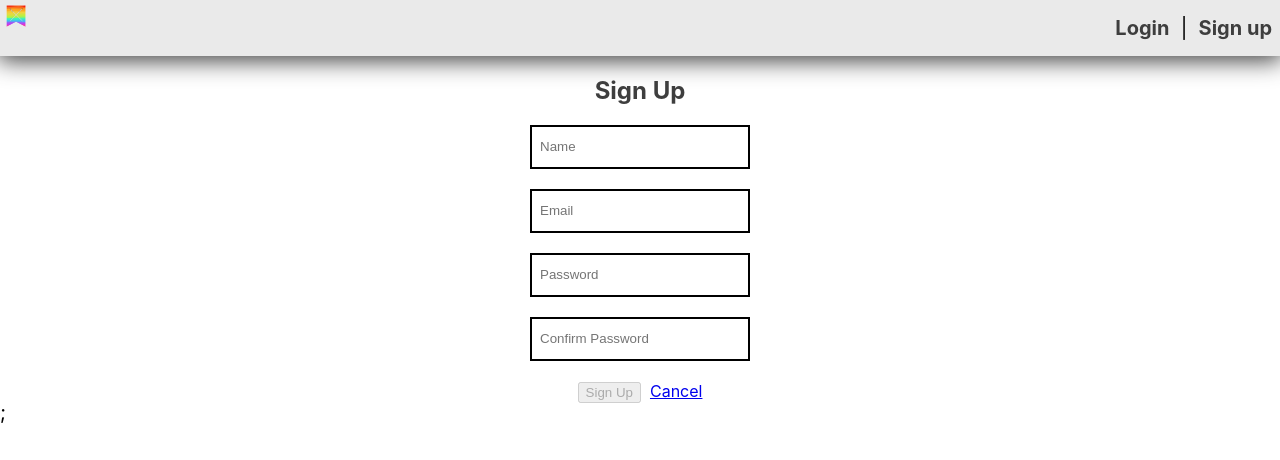
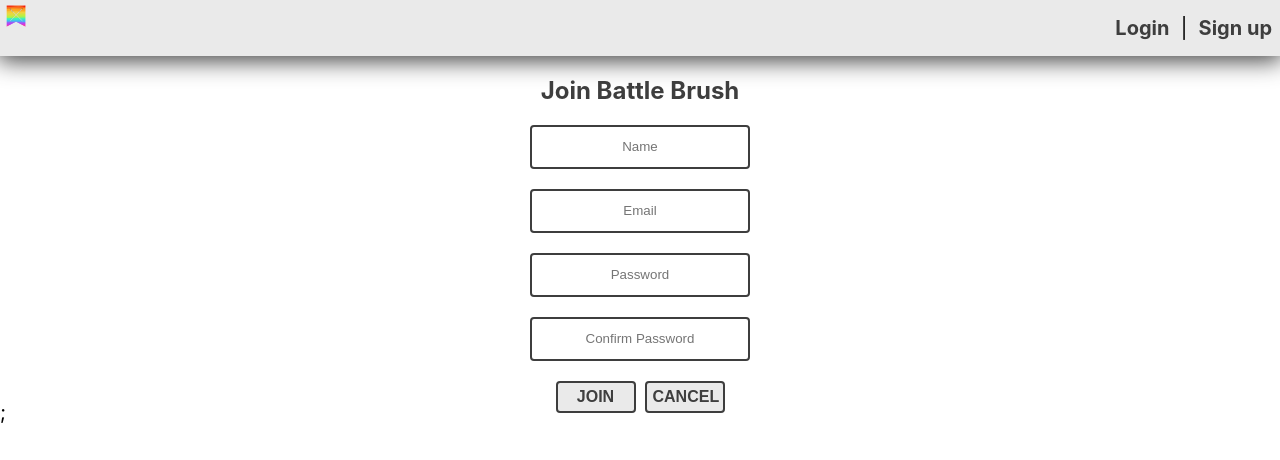
Before and after one commit to NobodysLackey/battlebrush, a React (Create React App) app: page /signup in a window 1280 px wide. Shown: the top 460 px of the page. Built offline with nearby package versions, Linux system fonts and the light colour scheme; no server answers.

Commit message:
update buttons

```diff
--- a/src/components/AddPaint/AddPaint.css
+++ b/src/components/AddPaint/AddPaint.css
@@ -2,11 +2,28 @@
     text-align: center;
 }
 
-.input-field {
+.input {
     border: solid;
-    border-color: black;
+    border-color: rgb(62, 62, 62);
     border-width: .25vmin;
+    border-radius: .5vmin;
     text-align: center;
+
+    padding: 1vmin;
+
+    height: 3vmin;
+    width: 25vmin;
+}
+
+.select {
+    border: solid;
+    border-color: rgb(62, 62, 62);
+    border-width: .25vmin;
+    border-radius: .5vmin;
+    text-align: center;
+
+    height: 3vmin;
+    width: 15vmin;
 }
 
 .title {
@@ -14,5 +31,30 @@
 }
 
 .btn {
+    background-color:  rgb(234, 234, 234);
 
+    border: solid;
+    border-color: rgb(62, 62, 62);
+    border-width: .25vmin;
+    border-radius: .5vmin;
+    text-align: center;
+
+    color: rgb(62, 62, 62);
+    font-size: 2vmin;
+    font-weight: bold;
+
+    height: 4vmin;
+    width: 10vmin;
 }
+
+.btn:hover {
+    background: rgb(254,5,1);
+    background: -moz-linear-gradient(180deg, rgba(254,5,1,1) 0%, rgba(254,52,1,1) 0%, rgba(255,0,0,1) 10%, rgba(255,111,0,1) 20%, rgba(255,156,0,1) 30%, rgba(255,206,0,1) 40%, rgba(200,255,0,1) 50%, rgba(0,255,160,1) 60%, rgba(102,170,238,1) 70%, rgba(180,67,255,1) 80%, rgba(255,0,130,1) 90%, rgba(255,0,130,1) 100%);
+    background: -webkit-linear-gradient(180deg, rgba(254,5,1,1) 0%, rgba(254,52,1,1) 0%, rgba(255,0,0,1) 10%, rgba(255,111,0,1) 20%, rgba(255,156,0,1) 30%, rgba(255,206,0,1) 40%, rgba(200,255,0,1) 50%, rgba(0,255,160,1) 60%, rgba(102,170,238,1) 70%, rgba(180,67,255,1) 80%, rgba(255,0,130,1) 90%, rgba(255,0,130,1) 100%);
+    background: linear-gradient(180deg, rgba(254,5,1,1) 0%, rgba(254,52,1,1) 0%, rgba(255,0,0,1) 10%, rgba(255,111,0,1) 20%, rgba(255,156,0,1) 30%, rgba(255,206,0,1) 40%, rgba(200,255,0,1) 50%, rgba(0,255,160,1) 60%, rgba(102,170,238,1) 70%, rgba(180,67,255,1) 80%, rgba(255,0,130,1) 90%, rgba(255,0,130,1) 100%);
+    filter: progid:DXImageTransform.Microsoft.gradient(startColorstr="#fe0501",endColorstr="#ff0082",GradientType=1);
+    -webkit-background-clip: text;
+    -webkit-text-fill-color: transparent;
+
+    cursor: pointer;
+}
--- a/src/components/AddPaint/AddPaint.jsx
+++ b/src/components/AddPaint/AddPaint.jsx
@@ -84,10 +84,10 @@ class AddPaint extends Component {
 
         return (
             <>
+                <center>
                 <div className="title">
                     <h2>Add a Paint</h2>
                 </div>
-                <center>
                 <form
                     className="form"
                     onSubmit={this.handleSubmit}
@@ -95,7 +95,7 @@ class AddPaint extends Component {
                     <span>Paint Name</span>
                     <br></br><br></br>
                     <input
-                        className="input-field"
+                        className="input"
                         type="text"
                         name="colorName"
                         value={this.state.formData.colorName}
@@ -134,7 +134,7 @@ class AddPaint extends Component {
                     <span>Type</span>
                     <br></br><br></br>
                     <select
-                        className="input-field"
+                        className="select"
                         type="text"
                         name="paintType"
                         onChange={this.handleChange}
@@ -150,6 +150,7 @@ class AddPaint extends Component {
                     <br></br><br></br><br></br>
                     <span>In Collection?</span>&nbsp;&nbsp;
                     <input
+                        className="check"
                         type="checkbox"
                         name="isOwned"
                         value={this.state.formData.isOwned}
@@ -159,7 +160,7 @@ class AddPaint extends Component {
                     <input
                         className="btn"
                         type="submit"
-                        value="Add"
+                        value="ADD"
                     />
                 </form>
                 </center>
--- a/src/components/NavBar/NavBar.jsx
+++ b/src/components/NavBar/NavBar.jsx
@@ -6,7 +6,9 @@ const NavBar = (props) => {
   let nav = props.user ?
     <div className='NavBar'>
       <div className="logo">
-        <img className="navlogo" src="../logo192.png" alt="logo"></img>
+        <a href="/">
+          <img className="navlogo" src="../logo192.png" alt="logo"></img>
+        </a>
       </div>
       <div className="links">
         <Link to='/' className='NavBar-link'>Home</Link>
--- a/src/components/Paint/Paint.css
+++ b/src/components/Paint/Paint.css
@@ -12,7 +12,7 @@
     text-decoration: none;
 
     border: solid;
-    border-color: black;
+    border-color: rgb(38, 38, 38);
     border-width: .3vmin;
 
     box-shadow: 0vmin 0vmin 2vmin 0vmin rgb(55, 55, 55);
@@ -77,7 +77,7 @@ img {
     grid-row-start: 2;
     grid-row-end: 3;
 
-    color: black;
+    color: rgb(38, 38, 38);
     font-style: italic;
     font-size: 2vmin;
     line-height: 5vmin;
@@ -89,7 +89,7 @@ img {
     grid-row-start: 3;
     grid-row-end: 4;
 
-    color: black;
+    color: rgb(38, 38, 38);
     font-size: 1.75vmin;
     line-height: 5vmin;
     text-align: left;
@@ -108,14 +108,14 @@ img {
     font-size: 1.5vmin;
     line-height: 5vmin;
     font-weight: bold;
-    color: rgb(201, 72, 68);
+    color: rgb(38, 38, 38);
     text-decoration: none;
     text-align: center;
 }
 
 .delete-btn:hover {
     font-weight: bold;
-    color: rgb(255, 87, 88);
+    color: rgb(255, 78, 78);
 
     cursor: pointer;
 }
@@ -129,14 +129,14 @@ img {
     font-size: 1.5vmin;
     line-height: 5vmin;
     font-weight: bold;
-    color: rgb(201, 72, 68);
+    color: rgb(38, 38, 38);
     text-decoration: none;
     text-align: center;
 }
 
 .update-btn:hover {
     font-weight: bold;
-    color: rgb(255, 87, 88);
+    color: rgb(43, 103, 255);
 
     cursor: pointer;
 }
--- a/src/components/SignupForm/SignupForm.css
+++ b/src/components/SignupForm/SignupForm.css
@@ -12,3 +12,32 @@
   .title {
     color: rgb(62, 62, 62);
   }
+
+  .btn {
+    background-color:  rgb(234, 234, 234);
+
+    border: solid;
+    border-color: rgb(62, 62, 62);
+    border-width: .25vmin;
+    border-radius: .5vmin;
+    text-align: center;
+
+    color: rgb(62, 62, 62);
+    font-size: 2vmin;
+    font-weight: bold;
+
+    height: 4vmin;
+    width: 10vmin;
+}
+
+.btn:hover {
+    background: rgb(254,5,1);
+    background: -moz-linear-gradient(180deg, rgba(254,5,1,1) 0%, rgba(254,52,1,1) 0%, rgba(255,0,0,1) 10%, rgba(255,111,0,1) 20%, rgba(255,156,0,1) 30%, rgba(255,206,0,1) 40%, rgba(200,255,0,1) 50%, rgba(0,255,160,1) 60%, rgba(102,170,238,1) 70%, rgba(180,67,255,1) 80%, rgba(255,0,130,1) 90%, rgba(255,0,130,1) 100%);
+    background: -webkit-linear-gradient(180deg, rgba(254,5,1,1) 0%, rgba(254,52,1,1) 0%, rgba(255,0,0,1) 10%, rgba(255,111,0,1) 20%, rgba(255,156,0,1) 30%, rgba(255,206,0,1) 40%, rgba(200,255,0,1) 50%, rgba(0,255,160,1) 60%, rgba(102,170,238,1) 70%, rgba(180,67,255,1) 80%, rgba(255,0,130,1) 90%, rgba(255,0,130,1) 100%);
+    background: linear-gradient(180deg, rgba(254,5,1,1) 0%, rgba(254,52,1,1) 0%, rgba(255,0,0,1) 10%, rgba(255,111,0,1) 20%, rgba(255,156,0,1) 30%, rgba(255,206,0,1) 40%, rgba(200,255,0,1) 50%, rgba(0,255,160,1) 60%, rgba(102,170,238,1) 70%, rgba(180,67,255,1) 80%, rgba(255,0,130,1) 90%, rgba(255,0,130,1) 100%);
+    filter: progid:DXImageTransform.Microsoft.gradient(startColorstr="#fe0501",endColorstr="#ff0082",GradientType=1);
+    -webkit-background-clip: text;
+    -webkit-text-fill-color: transparent;
+
+    cursor: pointer;
+}
--- a/src/components/SignupForm/SignupForm.jsx
+++ b/src/components/SignupForm/SignupForm.jsx
@@ -1,5 +1,4 @@
 import React, { Component } from 'react';
-import { Link } from 'react-router-dom';
 import * as userAPI from '../../services/user-api';
 import './SignupForm.css'
 
@@ -43,7 +42,7 @@ class SignupForm extends Component {
       <div>
         <center>
         <header>
-          <h2 className="title">Sign Up</h2>
+          <h2 className="title">Join Battle Brush</h2>
         </header>
         <form onSubmit={this.handleSubmit} >
           <div>
@@ -96,13 +95,18 @@ class SignupForm extends Component {
           <br></br>
           <div>
             <button
-              className="btn btn-default"
+              className="btn"
               disabled={this.isFormInvalid()}
             >
-              Sign Up
+              JOIN
             </button>
             &nbsp;&nbsp;
-            <Link to='/'>Cancel</Link>
+            <input
+              type="submit"
+              value="CANCEL"
+              className="btn"
+            >
+            </input>
           </div>
         </form>
         </center>
--- a/src/pages/LoginPage/LoginPage.css
+++ b/src/pages/LoginPage/LoginPage.css
@@ -20,3 +20,32 @@
 .title {
   color: rgb(62, 62, 62);
 }
+
+.btn {
+  background-color:  rgb(234, 234, 234);
+
+  border: solid;
+  border-color: rgb(62, 62, 62);
+  border-width: .25vmin;
+  border-radius: .5vmin;
+  text-align: center;
+
+  color: rgb(62, 62, 62);
+  font-size: 2vmin;
+  font-weight: bold;
+
+  height: 4vmin;
+  width: 10vmin;
+}
+
+.btn:hover {
+  background: rgb(254,5,1);
+  background: -moz-linear-gradient(180deg, rgba(254,5,1,1) 0%, rgba(254,52,1,1) 0%, rgba(255,0,0,1) 10%, rgba(255,111,0,1) 20%, rgba(255,156,0,1) 30%, rgba(255,206,0,1) 40%, rgba(200,255,0,1) 50%, rgba(0,255,160,1) 60%, rgba(102,170,238,1) 70%, rgba(180,67,255,1) 80%, rgba(255,0,130,1) 90%, rgba(255,0,130,1) 100%);
+  background: -webkit-linear-gradient(180deg, rgba(254,5,1,1) 0%, rgba(254,52,1,1) 0%, rgba(255,0,0,1) 10%, rgba(255,111,0,1) 20%, rgba(255,156,0,1) 30%, rgba(255,206,0,1) 40%, rgba(200,255,0,1) 50%, rgba(0,255,160,1) 60%, rgba(102,170,238,1) 70%, rgba(180,67,255,1) 80%, rgba(255,0,130,1) 90%, rgba(255,0,130,1) 100%);
+  background: linear-gradient(180deg, rgba(254,5,1,1) 0%, rgba(254,52,1,1) 0%, rgba(255,0,0,1) 10%, rgba(255,111,0,1) 20%, rgba(255,156,0,1) 30%, rgba(255,206,0,1) 40%, rgba(200,255,0,1) 50%, rgba(0,255,160,1) 60%, rgba(102,170,238,1) 70%, rgba(180,67,255,1) 80%, rgba(255,0,130,1) 90%, rgba(255,0,130,1) 100%);
+  filter: progid:DXImageTransform.Microsoft.gradient(startColorstr="#fe0501",endColorstr="#ff0082",GradientType=1);
+  -webkit-background-clip: text;
+  -webkit-text-fill-color: transparent;
+
+  cursor: pointer;
+}
--- a/src/pages/LoginPage/LoginPage.jsx
+++ b/src/pages/LoginPage/LoginPage.jsx
@@ -64,9 +64,14 @@ class LoginPage extends Component {
           </div>
           <br></br>
           <div>
-            <button>Log In</button>
+            <button className="btn">LOG IN</button>
             &nbsp;&nbsp;&nbsp;
-            <Link to='/'>Cancel</Link>
+            <input
+              type="submit"
+              value="CANCEL"
+              className="btn"
+            >
+            </input>
           </div>
         </form>
         </center>
--- a/src/pages/UpdatePaintPage/UpdatePaintPage.css
+++ b/src/pages/UpdatePaintPage/UpdatePaintPage.css
@@ -0,0 +1,28 @@
+.btn {
+    background-color:  rgb(234, 234, 234);
+
+    border: solid;
+    border-color: rgb(62, 62, 62);
+    border-width: .25vmin;
+    border-radius: .5vmin;
+    text-align: center;
+
+    color: rgb(62, 62, 62);
+    font-size: 2vmin;
+    font-weight: bold;
+
+    height: 4vmin;
+    width: 10vmin;
+}
+
+.btn:hover {
+    background: rgb(254,5,1);
+    background: -moz-linear-gradient(180deg, rgba(254,5,1,1) 0%, rgba(254,52,1,1) 0%, rgba(255,0,0,1) 10%, rgba(255,111,0,1) 20%, rgba(255,156,0,1) 30%, rgba(255,206,0,1) 40%, rgba(200,255,0,1) 50%, rgba(0,255,160,1) 60%, rgba(102,170,238,1) 70%, rgba(180,67,255,1) 80%, rgba(255,0,130,1) 90%, rgba(255,0,130,1) 100%);
+    background: -webkit-linear-gradient(180deg, rgba(254,5,1,1) 0%, rgba(254,52,1,1) 0%, rgba(255,0,0,1) 10%, rgba(255,111,0,1) 20%, rgba(255,156,0,1) 30%, rgba(255,206,0,1) 40%, rgba(200,255,0,1) 50%, rgba(0,255,160,1) 60%, rgba(102,170,238,1) 70%, rgba(180,67,255,1) 80%, rgba(255,0,130,1) 90%, rgba(255,0,130,1) 100%);
+    background: linear-gradient(180deg, rgba(254,5,1,1) 0%, rgba(254,52,1,1) 0%, rgba(255,0,0,1) 10%, rgba(255,111,0,1) 20%, rgba(255,156,0,1) 30%, rgba(255,206,0,1) 40%, rgba(200,255,0,1) 50%, rgba(0,255,160,1) 60%, rgba(102,170,238,1) 70%, rgba(180,67,255,1) 80%, rgba(255,0,130,1) 90%, rgba(255,0,130,1) 100%);
+    filter: progid:DXImageTransform.Microsoft.gradient(startColorstr="#fe0501",endColorstr="#ff0082",GradientType=1);
+    -webkit-background-clip: text;
+    -webkit-text-fill-color: transparent;
+
+    cursor: pointer;
+}
```
Also changed, not shown: src/pages/UpdatePaintPage/UpdatePaintPage.jsx (+4 -4 lines).
